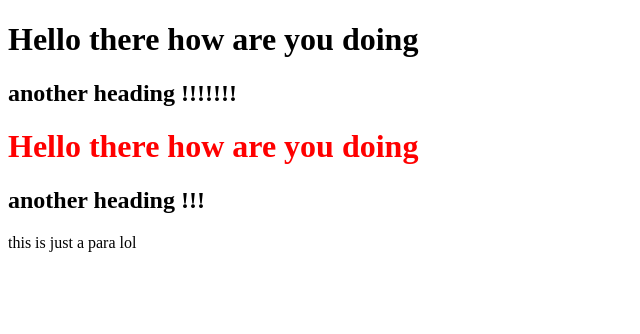
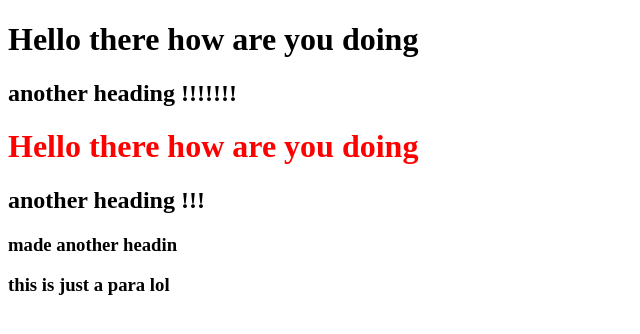
Before and after one commit to sql-inject0r/git-tutorial, a plain HTML site: page index.html in a window 1280 px wide. Shown: the whole page, without its empty margins (0-640 px from the left). Drawn offline with Linux system fonts and the light colour scheme.

Commit message:
added a third heading

```diff
--- a/index.html
+++ b/index.html
@@ -8,6 +8,7 @@
 		<h2>another heading !!!!!!!</h2>
 		<h1 style="color:red;">Hello there how are you doing</h1>
 		<h2>another heading !!!</h2>
+		<h3>made another headin<h3>
 		<p>this is just a para lol</p>
 	</body>
 </html>
```
